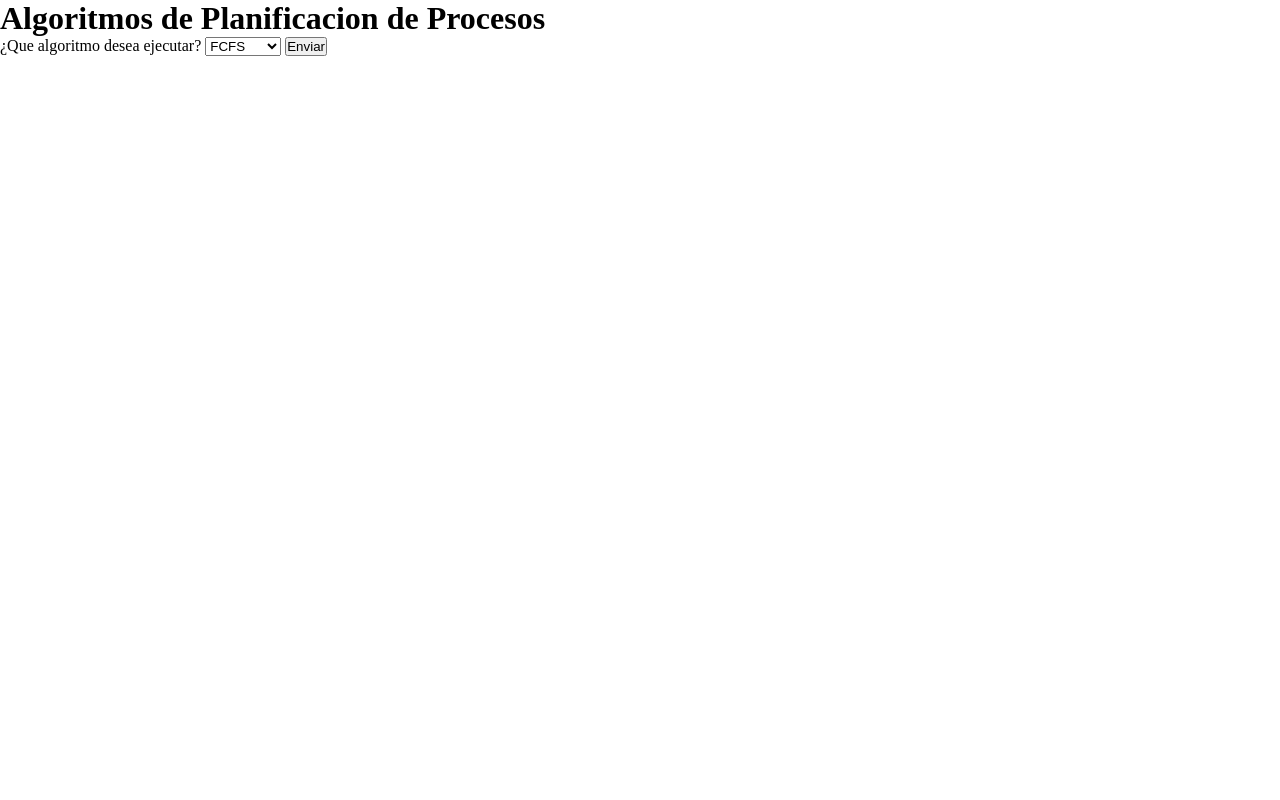
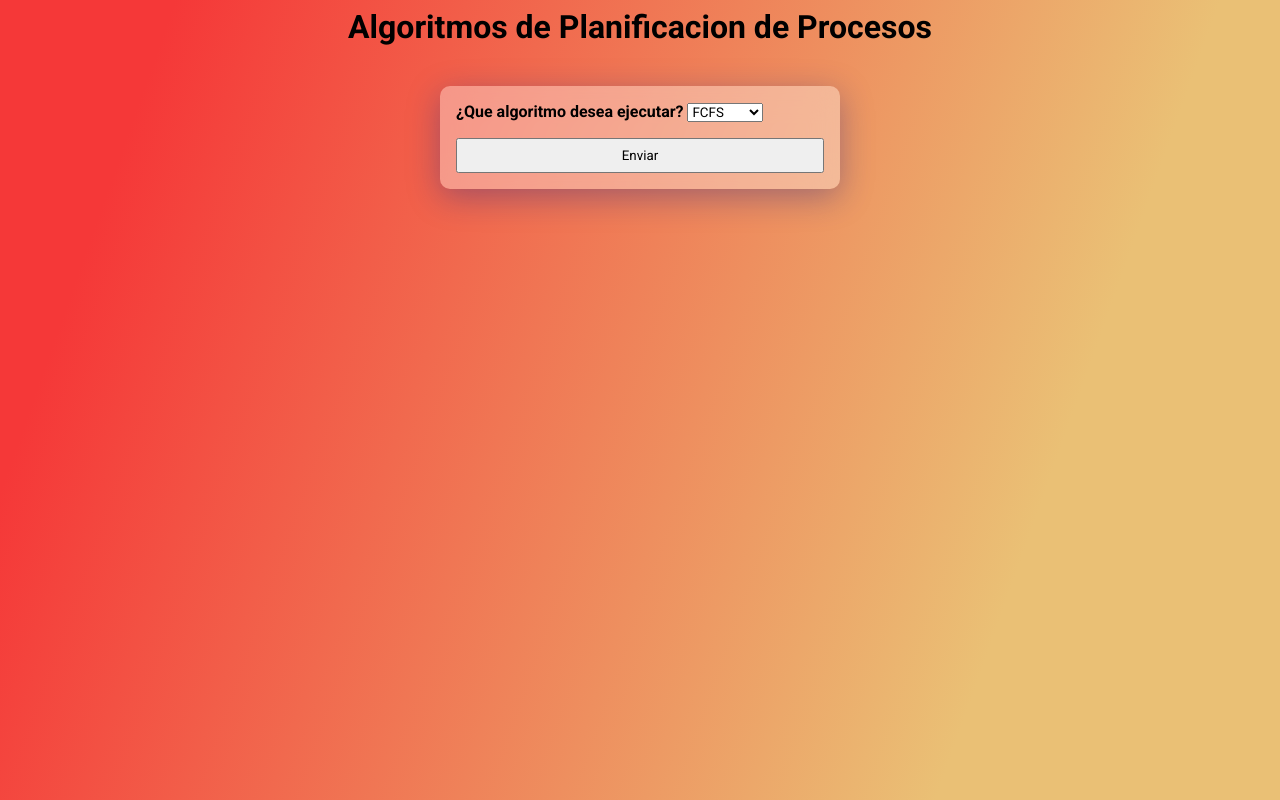
Before and after one commit to DaniPineda7687/proyectoSO, a plain HTML site: page index.html in a window 1280 px wide. Drawn offline with Linux system fonts and the light colour scheme; the site is published under a folder, as on GitHub Pages, so addresses that start at the root find nothing.

Commit message:
Correccion HTML con rutas CSS

```diff
--- a/index.html
+++ b/index.html
@@ -4,8 +4,8 @@
     <meta charset="UTF-8">
     <meta http-equiv="X-UA-Compatible" content="IE=edge">
     <meta name="viewport" content="width=device-width, initial-scale=1.0">
-    <link rel="stylesheet" href="./styles/diagramas.css">
-    <link rel="stylesheet" href="/styles/main.css">
+    <link rel="stylesheet" href="styles/diagramas.css">
+    <link rel="stylesheet" href="styles/main.css">
     <link rel="preconnect" href="https://fonts.googleapis.com">
     <link rel="preconnect" href="https://fonts.gstatic.com" crossorigin>
     <link href="https://fonts.googleapis.com/css2?family=Roboto:wght@100;300;400;700;900&display=swap" rel="stylesheet">
```
